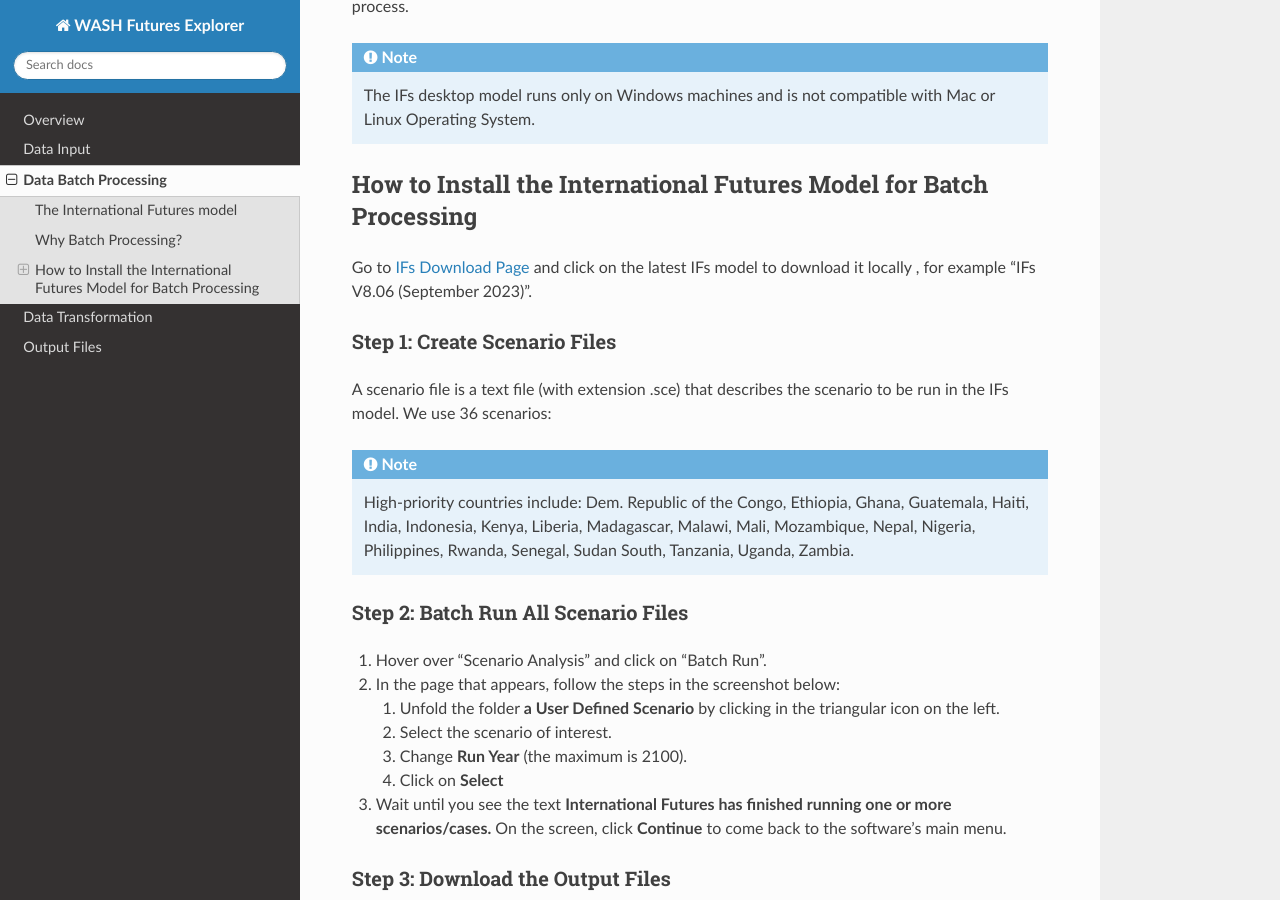
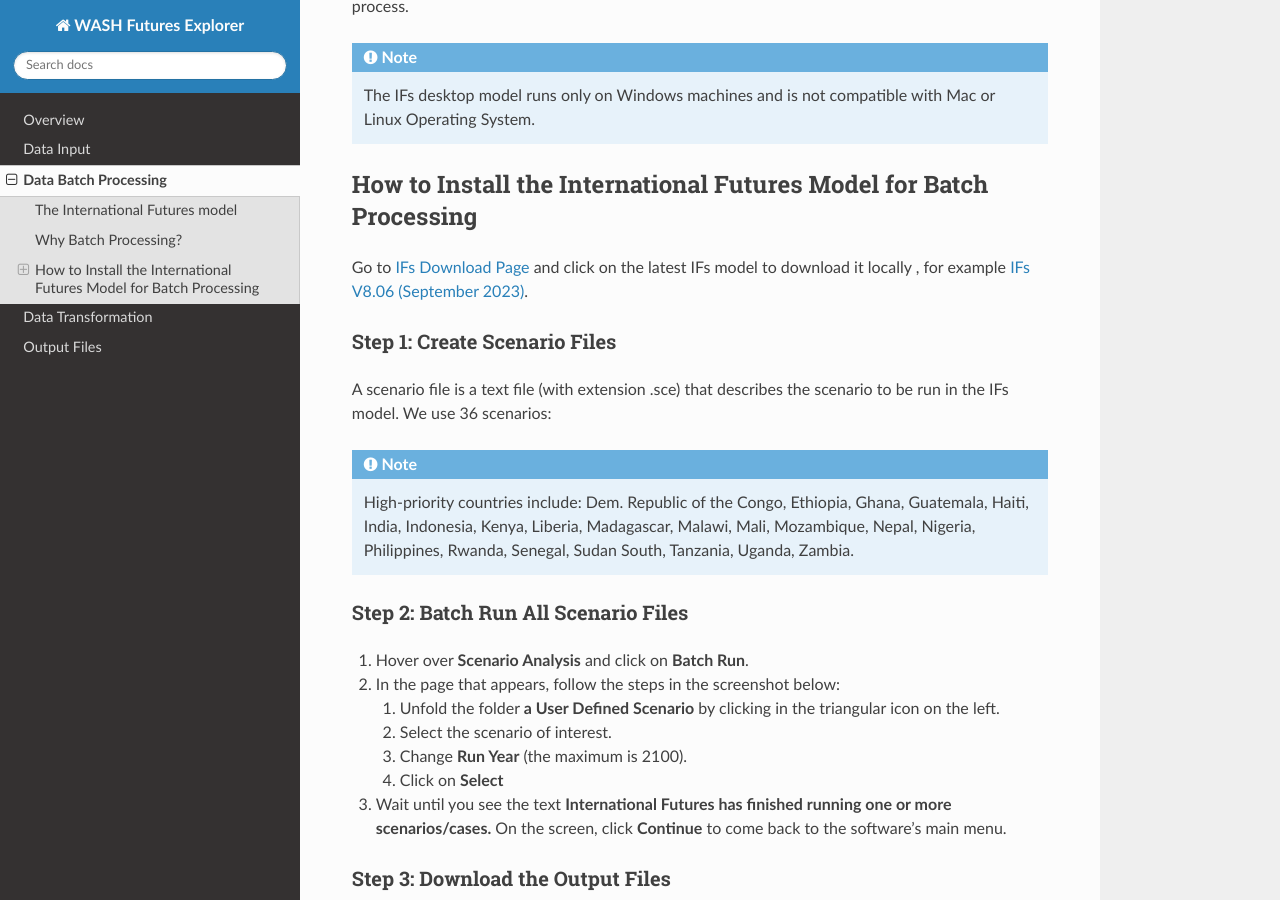
Before and after one commit to akvo/wash-futures-explorer, a Sphinx documentation site: the page built from docs/data_batch_processing.rst, in a window 1280 px wide and 900 px high, scrolled down 1127 px. Built offline with Sphinx 7.4.7 and the Read the Docs theme 3.1.0, drawn with Linux system fonts in a browser that asks for light colours; pages that are not in the unit, such as notebooks, are missing from menus.

```diff
--- a/docs/data_batch_processing.rst
+++ b/docs/data_batch_processing.rst
@@ -31,7 +31,7 @@ Batch processing refers to the bulk download of data - in this case scenario run
 How to Install the International Futures Model for Batch Processing
 ===================================================================
 
-Go to `IFs Download Page <https://korbel.du.edu/pardee/content/download-ifs>`_ and click on the latest IFs model to download it locally , for example "IFs V8.06 (September 2023)".
+Go to `IFs Download Page <https://korbel.du.edu/pardee/content/download-ifs>`_ and click on the latest IFs model to download it locally , for example `IFs V8.06 (September 2023) <https://ifsfiles.du.edu/IFs%20with%20Pardee%208_06%20September%2022%202023.zip>`_.
 
 Step 1: Create Scenario Files
 *****************************
@@ -45,7 +45,7 @@ A scenario file is a text file (with extension .sce) that describes the scenario
 Step 2: Batch Run All Scenario Files
 ************************************
 
-#. Hover over "Scenario Analysis" and click on "Batch Run".
+#. Hover over **Scenario Analysis** and click on **Batch Run**.
 
 #. In the page that appears, follow the steps in the screenshot below:
 
```
